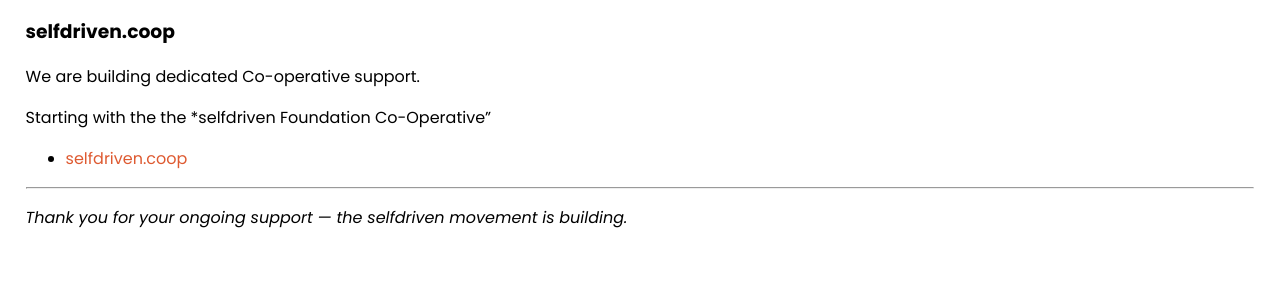
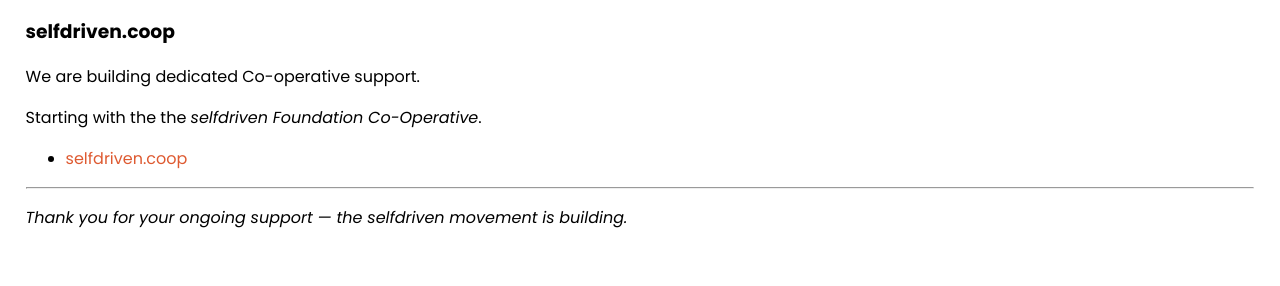
Before and after one commit to selfdriven-engagement/governance, a Jekyll site: the page built from docs/pages/updates-dec2025.md, in a window 1280 px wide and 900 px high, scrolled down 2299 px. Shown: the part 358-644 px from the top of the window. Built offline with Jekyll 4.4.1, drawn with Linux system fonts in a browser that asks for light colours.

Commit message:
Update updates-dec2025.md

```diff
--- a/docs/pages/updates-dec2025.md
+++ b/docs/pages/updates-dec2025.md
@@ -120,7 +120,7 @@ We have number of key projects that are building for materialisation in 2026:
 
 We are building dedicated Co-operative support.
 
-Starting with the the *selfdriven Foundation Co-Operative"
+Starting with the the *selfdriven Foundation Co-Operative*.
 
 - [selfdriven.coop](https://selfdriven.coop)
 
```
